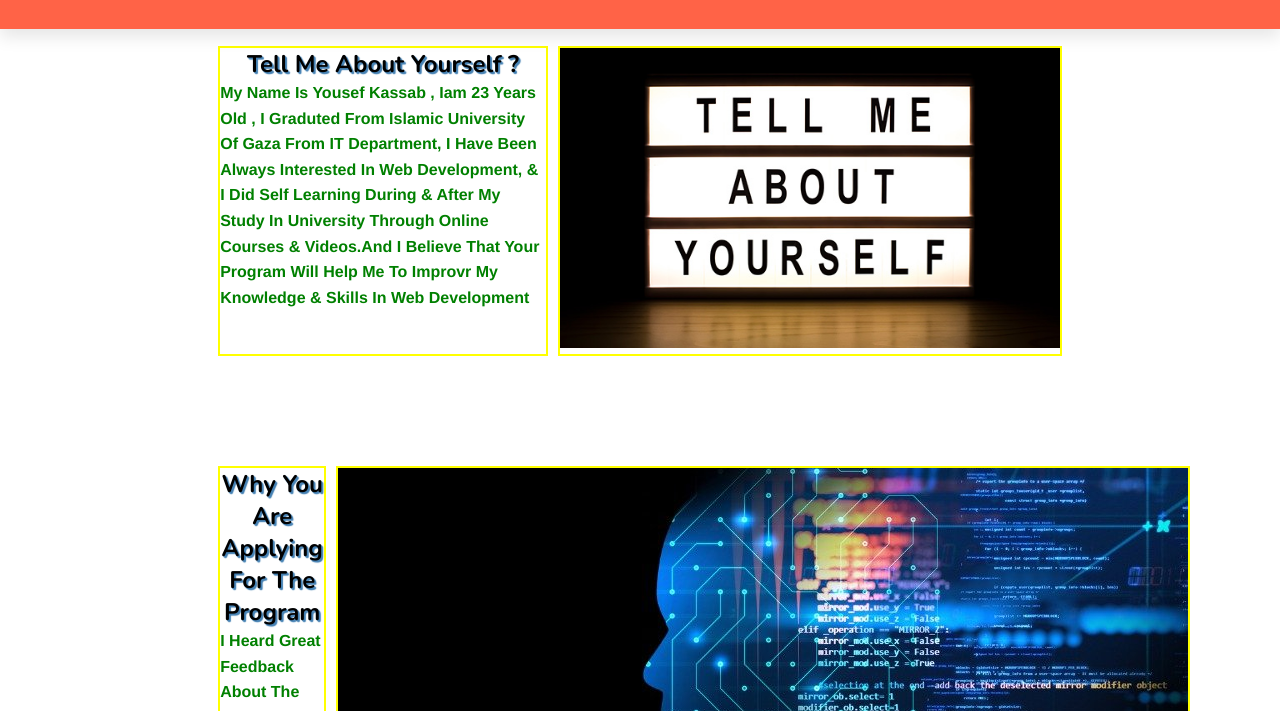
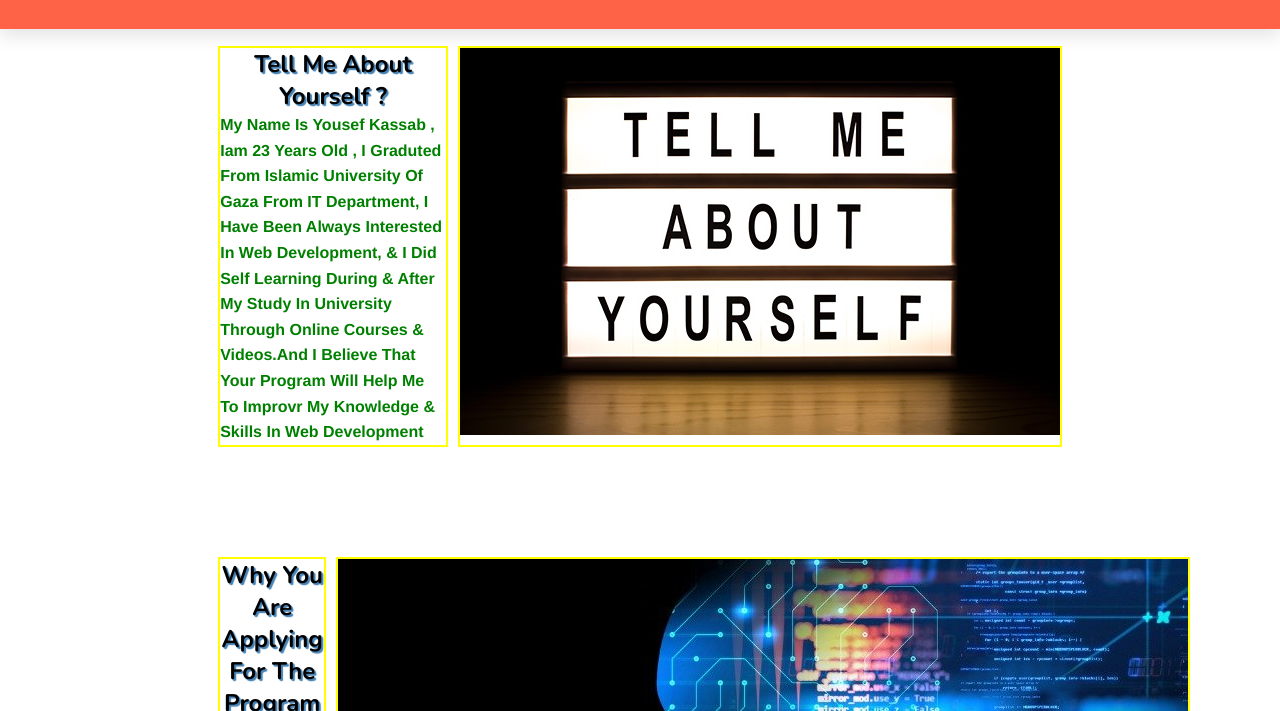
Before and after one commit to yousefkassab99/project-css-html, a plain HTML site: page index.html in a window 1280 px wide. Shown: the part 89-800 px from the top of the page. Drawn offline with nearby package versions, Linux system fonts and the light colour scheme.

Commit message:
Update style.css

```diff
--- a/style.css
+++ b/style.css
@@ -132,11 +132,6 @@ header{
 }
 
 
-#image-1{
-    width: 500px;
-    height: 300px;
-}
-
 
 /*-----------------------------------------------------------------------------------------------------*/
 .footer .box-container{
```
